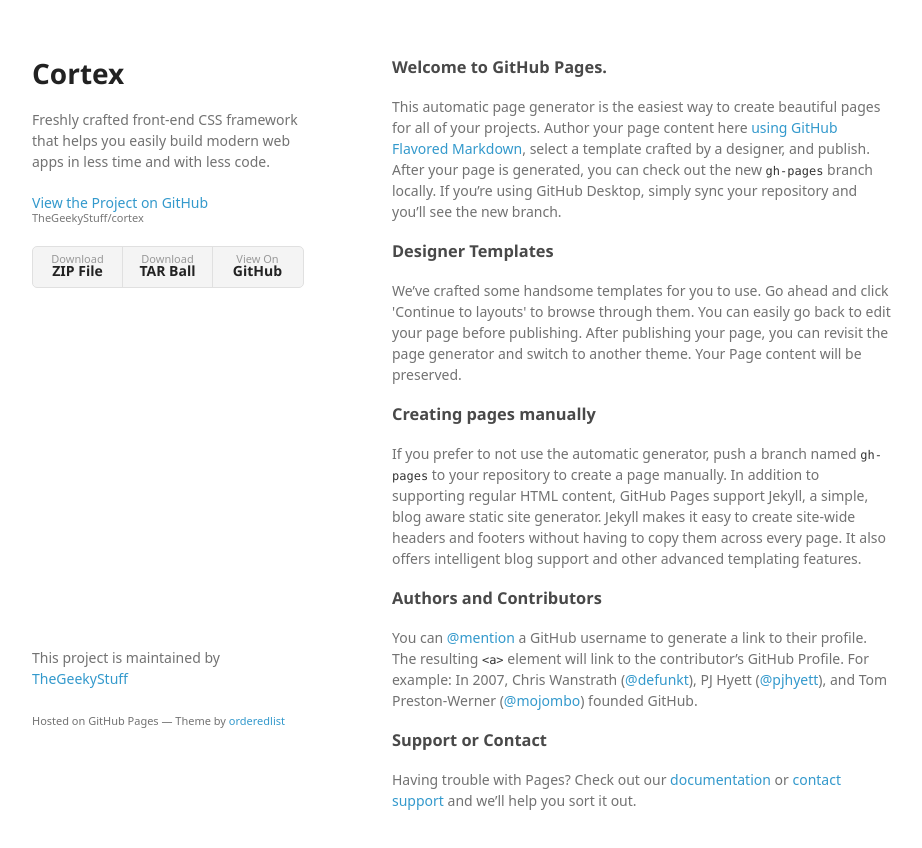
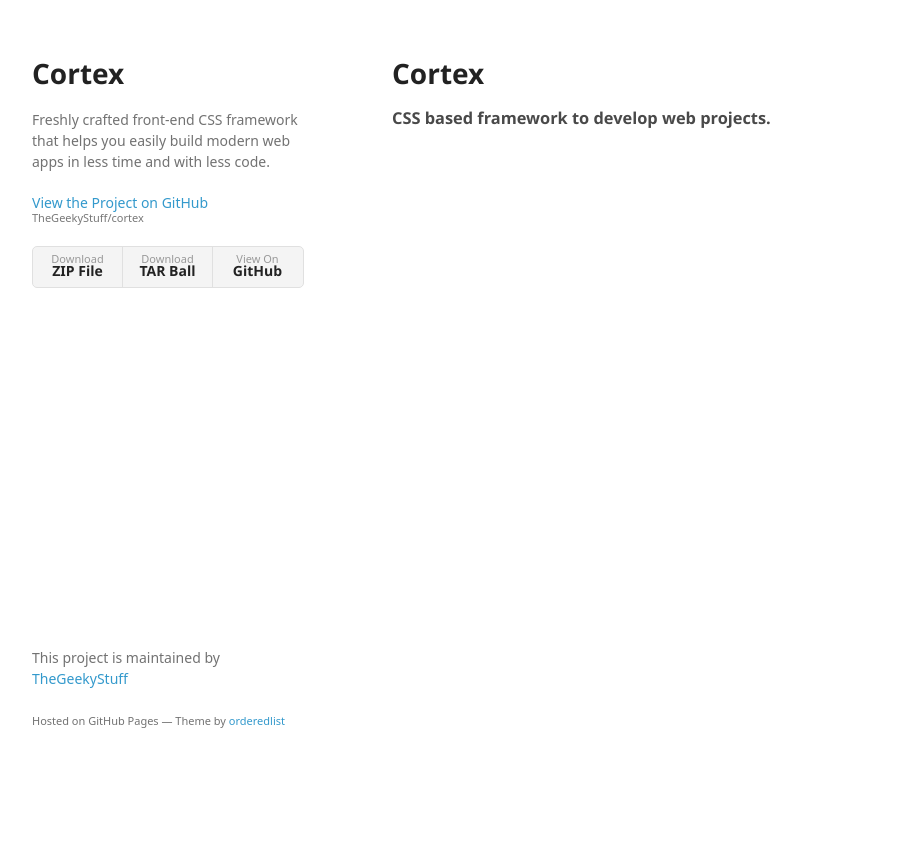
Before and after one commit to TheGeekyStuff/cortex, a plain HTML site: page index.html in a window 1280 px wide. Shown: the whole page, without its empty margins (178-1100 px from the left). After the commit the page ends 800 px from the top, so only its background shows below. Drawn offline with Linux system fonts and the light colour scheme; a web font is replaced by a local one.

```diff
--- a/index.html
+++ b/index.html
@@ -28,30 +28,11 @@
         </ul>
       </header>
       <section>
-        <h3>
-<a id="welcome-to-github-pages" class="anchor" href="#welcome-to-github-pages" aria-hidden="true"><span aria-hidden="true" class="octicon octicon-link"></span></a>Welcome to GitHub Pages.</h3>
-
-<p>This automatic page generator is the easiest way to create beautiful pages for all of your projects. Author your page content here <a href="https://guides.github.com/features/mastering-markdown/">using GitHub Flavored Markdown</a>, select a template crafted by a designer, and publish. After your page is generated, you can check out the new <code>gh-pages</code> branch locally. If you’re using GitHub Desktop, simply sync your repository and you’ll see the new branch.</p>
+        <h1>
+<a id="cortex" class="anchor" href="#cortex" aria-hidden="true"><span aria-hidden="true" class="octicon octicon-link"></span></a>Cortex</h1>
 
 <h3>
-<a id="designer-templates" class="anchor" href="#designer-templates" aria-hidden="true"><span aria-hidden="true" class="octicon octicon-link"></span></a>Designer Templates</h3>
-
-<p>We’ve crafted some handsome templates for you to use. Go ahead and click 'Continue to layouts' to browse through them. You can easily go back to edit your page before publishing. After publishing your page, you can revisit the page generator and switch to another theme. Your Page content will be preserved.</p>
-
-<h3>
-<a id="creating-pages-manually" class="anchor" href="#creating-pages-manually" aria-hidden="true"><span aria-hidden="true" class="octicon octicon-link"></span></a>Creating pages manually</h3>
-
-<p>If you prefer to not use the automatic generator, push a branch named <code>gh-pages</code> to your repository to create a page manually. In addition to supporting regular HTML content, GitHub Pages support Jekyll, a simple, blog aware static site generator. Jekyll makes it easy to create site-wide headers and footers without having to copy them across every page. It also offers intelligent blog support and other advanced templating features.</p>
-
-<h3>
-<a id="authors-and-contributors" class="anchor" href="#authors-and-contributors" aria-hidden="true"><span aria-hidden="true" class="octicon octicon-link"></span></a>Authors and Contributors</h3>
-
-<p>You can <a href="https://github.com/blog/821" class="user-mention">@mention</a> a GitHub username to generate a link to their profile. The resulting <code>&lt;a&gt;</code> element will link to the contributor’s GitHub Profile. For example: In 2007, Chris Wanstrath (<a href="https://github.com/defunkt" class="user-mention">@defunkt</a>), PJ Hyett (<a href="https://github.com/pjhyett" class="user-mention">@pjhyett</a>), and Tom Preston-Werner (<a href="https://github.com/mojombo" class="user-mention">@mojombo</a>) founded GitHub.</p>
-
-<h3>
-<a id="support-or-contact" class="anchor" href="#support-or-contact" aria-hidden="true"><span aria-hidden="true" class="octicon octicon-link"></span></a>Support or Contact</h3>
-
-<p>Having trouble with Pages? Check out our <a href="https://help.github.com/pages">documentation</a> or <a href="https://github.com/contact">contact support</a> and we’ll help you sort it out.</p>
+<a id="css-based-framework-to-develop-web-projects" class="anchor" href="#css-based-framework-to-develop-web-projects" aria-hidden="true"><span aria-hidden="true" class="octicon octicon-link"></span></a>CSS based framework to develop web projects.</h3>
       </section>
       <footer>
         <p>This project is maintained by <a href="https://github.com/TheGeekyStuff">TheGeekyStuff</a></p>
```
Also changed, not shown: params.json (+1 -1 lines).
